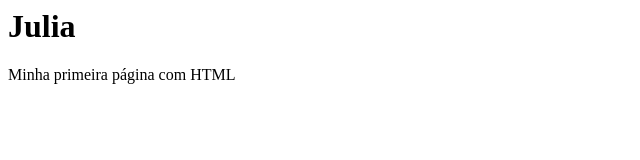
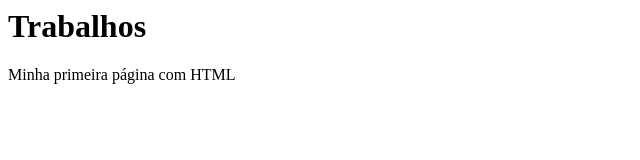
Before and after one commit to JuliaRocha24/JuliaRocha24.github.io, a plain HTML site: page index.html in a window 1280 px wide. Shown: the whole page, without its empty margins (0-640 px from the left). Drawn offline with Linux system fonts and the light colour scheme.

Commit message:
Update index.html

```diff
--- a/index.html
+++ b/index.html
@@ -3,7 +3,7 @@
     <title>Júlia | Minha Página</title>
   </head>
   <body>
-    <h1>Julia</h1>
+    <h1>Trabalhos</h1>
     <p>Minha primeira página com HTML</p>
   </body>
 </html>
```
